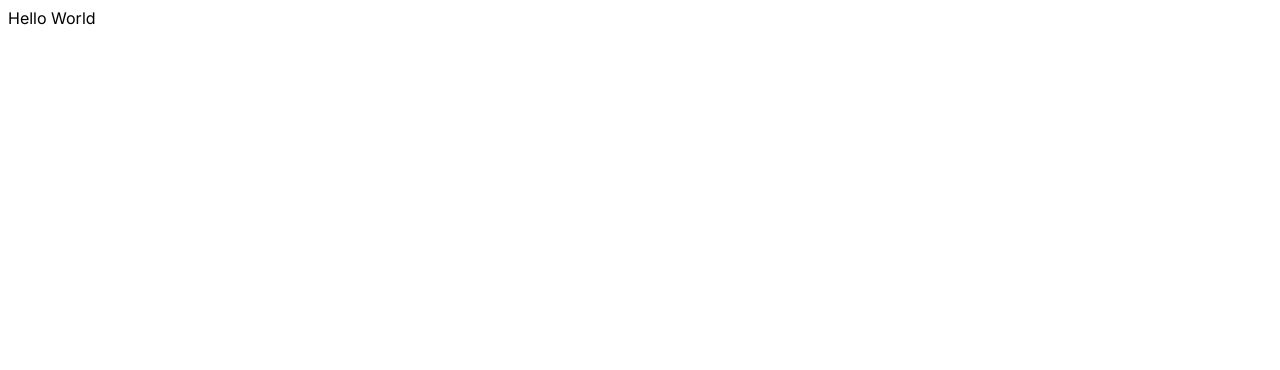
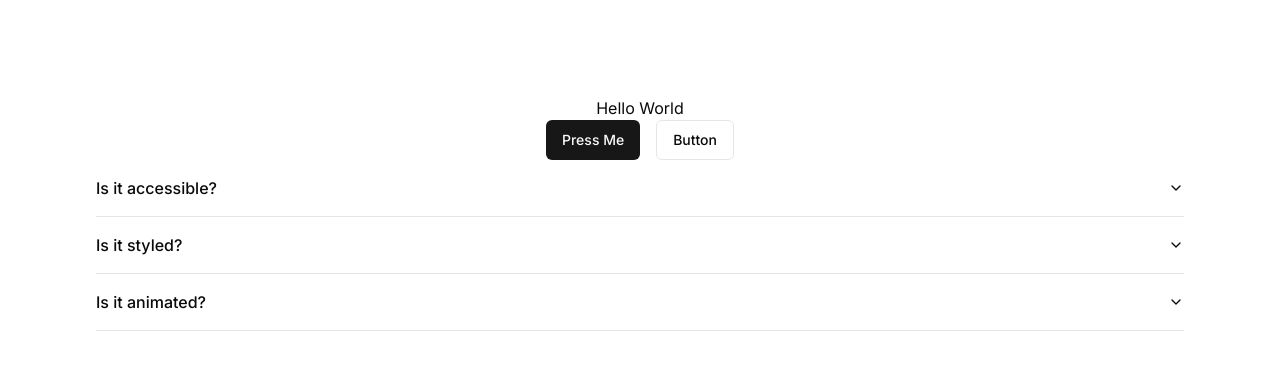
Before and after one commit to g-thinh/yahpa, a Next.js app: page / in a window 1280 px wide. Shown: the top 370 px of the page. Built offline with nearby package versions, Linux system fonts and the light colour scheme.

Commit message:
add shadcn ui with button and accordion

```diff
--- /dev/null
+++ b/src/app/globals.css
@@ -0,0 +1,69 @@
+@tailwind base;
+@tailwind components;
+@tailwind utilities;
+
+@layer base {
+  :root {
+    --background: 0 0% 100%;
+    --foreground: 0 0% 3.9%;
+    --card: 0 0% 100%;
+    --card-foreground: 0 0% 3.9%;
+    --popover: 0 0% 100%;
+    --popover-foreground: 0 0% 3.9%;
+    --primary: 0 0% 9%;
+    --primary-foreground: 0 0% 98%;
+    --secondary: 0 0% 96.1%;
+    --secondary-foreground: 0 0% 9%;
+    --muted: 0 0% 96.1%;
+    --muted-foreground: 0 0% 45.1%;
+    --accent: 0 0% 96.1%;
+    --accent-foreground: 0 0% 9%;
+    --destructive: 0 84.2% 60.2%;
+    --destructive-foreground: 0 0% 98%;
+    --border: 0 0% 89.8%;
+    --input: 0 0% 89.8%;
+    --ring: 0 0% 3.9%;
+    --radius: 0.5rem;
+    --chart-1: 12 76% 61%;
+    --chart-2: 173 58% 39%;
+    --chart-3: 197 37% 24%;
+    --chart-4: 43 74% 66%;
+    --chart-5: 27 87% 67%;
+  }
+
+  .dark {
+    --background: 0 0% 3.9%;
+    --foreground: 0 0% 98%;
+    --card: 0 0% 3.9%;
+    --card-foreground: 0 0% 98%;
+    --popover: 0 0% 3.9%;
+    --popover-foreground: 0 0% 98%;
+    --primary: 0 0% 98%;
+    --primary-foreground: 0 0% 9%;
+    --secondary: 0 0% 14.9%;
+    --secondary-foreground: 0 0% 98%;
+    --muted: 0 0% 14.9%;
+    --muted-foreground: 0 0% 63.9%;
+    --accent: 0 0% 14.9%;
+    --accent-foreground: 0 0% 98%;
+    --destructive: 0 62.8% 30.6%;
+    --destructive-foreground: 0 0% 98%;
+    --border: 0 0% 14.9%;
+    --input: 0 0% 14.9%;
+    --ring: 0 0% 83.1%;
+    --chart-1: 220 70% 50%;
+    --chart-2: 160 60% 45%;
+    --chart-3: 30 80% 55%;
+    --chart-4: 280 65% 60%;
+    --chart-5: 340 75% 55%;
+  }
+}
+
+@layer base {
+  * {
+    @apply border-border;
+  }
+  body {
+    @apply bg-background text-foreground;
+  }
+}
--- a/src/app/page.tsx
+++ b/src/app/page.tsx
@@ -1,7 +1,41 @@
+import { Button } from "@/components/ui/button";
+import "./globals.css";
+import {
+  Accordion,
+  AccordionContent,
+  AccordionItem,
+  AccordionTrigger,
+} from "@/components/ui/accordion";
+
 export default function Home() {
   return (
-    <main className="flex min-h-screen flex-col items-center justify-between p-24">
+    <main className="flex min-h-screen flex-col items-center p-24">
       <div>Hello World</div>
+      <div className="flex gap-4">
+        <Button>Press Me</Button>
+        <Button variant="outline">Button</Button>
+      </div>
+      <Accordion type="single" collapsible className="w-full">
+        <AccordionItem value="item-1">
+          <AccordionTrigger>Is it accessible?</AccordionTrigger>
+          <AccordionContent>
+            Yes. It adheres to the WAI-ARIA design pattern.
+          </AccordionContent>
+        </AccordionItem>
+        <AccordionItem value="item-2">
+          <AccordionTrigger>Is it styled?</AccordionTrigger>
+          <AccordionContent>
+            Yes. It comes with default styles that matches the other
+            components&apos; aesthetic.
+          </AccordionContent>
+        </AccordionItem>
+        <AccordionItem value="item-3">
+          <AccordionTrigger>Is it animated?</AccordionTrigger>
+          <AccordionContent>
+            Yes. It's animated by default, but you can disable it if you prefer.
+          </AccordionContent>
+        </AccordionItem>
+      </Accordion>
     </main>
   );
 }
--- /dev/null
+++ b/src/components/ui/accordion.tsx
@@ -0,0 +1,58 @@
+"use client"
+
+import * as React from "react"
+import * as AccordionPrimitive from "@radix-ui/react-accordion"
+import { ChevronDown } from "lucide-react"
+
+import { cn } from "@/lib/utils"
+
+const Accordion = AccordionPrimitive.Root
+
+const AccordionItem = React.forwardRef<
+  React.ElementRef<typeof AccordionPrimitive.Item>,
+  React.ComponentPropsWithoutRef<typeof AccordionPrimitive.Item>
+>(({ className, ...props }, ref) => (
+  <AccordionPrimitive.Item
+    ref={ref}
+    className={cn("border-b", className)}
+    {...props}
+  />
+))
+AccordionItem.displayName = "AccordionItem"
+
+const AccordionTrigger = React.forwardRef<
+  React.ElementRef<typeof AccordionPrimitive.Trigger>,
+  React.ComponentPropsWithoutRef<typeof AccordionPrimitive.Trigger>
+>(({ className, children, ...props }, ref) => (
+  <AccordionPrimitive.Header className="flex">
+    <AccordionPrimitive.Trigger
+      ref={ref}
+      className={cn(
+        "flex flex-1 items-center justify-between py-4 font-medium transition-all hover:underline [&[data-state=open]>svg]:rotate-180",
+        className
+      )}
+      {...props}
+    >
+      {children}
+      <ChevronDown className="h-4 w-4 shrink-0 transition-transform duration-200" />
+    </AccordionPrimitive.Trigger>
+  </AccordionPrimitive.Header>
+))
+AccordionTrigger.displayName = AccordionPrimitive.Trigger.displayName
+
+const AccordionContent = React.forwardRef<
+  React.ElementRef<typeof AccordionPrimitive.Content>,
+  React.ComponentPropsWithoutRef<typeof AccordionPrimitive.Content>
+>(({ className, children, ...props }, ref) => (
+  <AccordionPrimitive.Content
+    ref={ref}
+    className="overflow-hidden text-sm transition-all data-[state=closed]:animate-accordion-up data-[state=open]:animate-accordion-down"
+    {...props}
+  >
+    <div className={cn("pb-4 pt-0", className)}>{children}</div>
+  </AccordionPrimitive.Content>
+))
+
+AccordionContent.displayName = AccordionPrimitive.Content.displayName
+
+export { Accordion, AccordionItem, AccordionTrigger, AccordionContent }
--- /dev/null
+++ b/src/components/ui/button.tsx
@@ -0,0 +1,56 @@
+import * as React from "react"
+import { Slot } from "@radix-ui/react-slot"
+import { cva, type VariantProps } from "class-variance-authority"
+
+import { cn } from "@/lib/utils"
+
+const buttonVariants = cva(
+  "inline-flex items-center justify-center whitespace-nowrap rounded-md text-sm font-medium ring-offset-background transition-colors focus-visible:outline-none focus-visible:ring-2 focus-visible:ring-ring focus-visible:ring-offset-2 disabled:pointer-events-none disabled:opacity-50",
+  {
+    variants: {
+      variant: {
+        default: "bg-primary text-primary-foreground hover:bg-primary/90",
+        destructive:
+          "bg-destructive text-destructive-foreground hover:bg-destructive/90",
+        outline:
+          "border border-input bg-background hover:bg-accent hover:text-accent-foreground",
+        secondary:
+          "bg-secondary text-secondary-foreground hover:bg-secondary/80",
+        ghost: "hover:bg-accent hover:text-accent-foreground",
+        link: "text-primary underline-offset-4 hover:underline",
+      },
+      size: {
+        default: "h-10 px-4 py-2",
+        sm: "h-9 rounded-md px-3",
+        lg: "h-11 rounded-md px-8",
+        icon: "h-10 w-10",
+      },
+    },
+    defaultVariants: {
+      variant: "default",
+      size: "default",
+    },
+  }
+)
+
+export interface ButtonProps
+  extends React.ButtonHTMLAttributes<HTMLButtonElement>,
+    VariantProps<typeof buttonVariants> {
+  asChild?: boolean
+}
+
+const Button = React.forwardRef<HTMLButtonElement, ButtonProps>(
+  ({ className, variant, size, asChild = false, ...props }, ref) => {
+    const Comp = asChild ? Slot : "button"
+    return (
+      <Comp
+        className={cn(buttonVariants({ variant, size, className }))}
+        ref={ref}
+        {...props}
+      />
+    )
+  }
+)
+Button.displayName = "Button"
+
+export { Button, buttonVariants }
--- /dev/null
+++ b/src/lib/utils.ts
@@ -0,0 +1,6 @@
+import { type ClassValue, clsx } from "clsx"
+import { twMerge } from "tailwind-merge"
+
+export function cn(...inputs: ClassValue[]) {
+  return twMerge(clsx(inputs))
+}
--- /dev/null
+++ b/tailwind.config.js
@@ -0,0 +1,77 @@
+/** @type {import('tailwindcss').Config} */
+module.exports = {
+  darkMode: ["class"],
+  content: [
+    './pages/**/*.{ts,tsx}',
+    './components/**/*.{ts,tsx}',
+    './app/**/*.{ts,tsx}',
+    './src/**/*.{ts,tsx}',
+  ],
+  prefix: "",
+  theme: {
+    container: {
+      center: true,
+      padding: "2rem",
+      screens: {
+        "2xl": "1400px",
+      },
+    },
+    extend: {
+      colors: {
+        border: "hsl(var(--border))",
+        input: "hsl(var(--input))",
+        ring: "hsl(var(--ring))",
+        background: "hsl(var(--background))",
+        foreground: "hsl(var(--foreground))",
+        primary: {
+          DEFAULT: "hsl(var(--primary))",
+          foreground: "hsl(var(--primary-foreground))",
+        },
+        secondary: {
+          DEFAULT: "hsl(var(--secondary))",
+          foreground: "hsl(var(--secondary-foreground))",
+        },
+        destructive: {
+          DEFAULT: "hsl(var(--destructive))",
+          foreground: "hsl(var(--destructive-foreground))",
+        },
+        muted: {
+          DEFAULT: "hsl(var(--muted))",
+          foreground: "hsl(var(--muted-foreground))",
+        },
+        accent: {
+          DEFAULT: "hsl(var(--accent))",
+          foreground: "hsl(var(--accent-foreground))",
+        },
+        popover: {
+          DEFAULT: "hsl(var(--popover))",
+          foreground: "hsl(var(--popover-foreground))",
+        },
+        card: {
+          DEFAULT: "hsl(var(--card))",
+          foreground: "hsl(var(--card-foreground))",
+        },
+      },
+      borderRadius: {
+        lg: "var(--radius)",
+        md: "calc(var(--radius) - 2px)",
+        sm: "calc(var(--radius) - 4px)",
+      },
+      keyframes: {
+        "accordion-down": {
+          from: { height: "0" },
+          to: { height: "var(--radix-accordion-content-height)" },
+        },
+        "accordion-up": {
+          from: { height: "var(--radix-accordion-content-height)" },
+          to: { height: "0" },
+        },
+      },
+      animation: {
+        "accordion-down": "accordion-down 0.2s ease-out",
+        "accordion-up": "accordion-up 0.2s ease-out",
+      },
+    },
+  },
+  plugins: [require("tailwindcss-animate")],
+}
```
Also changed, not shown: package.json (+11 -4 lines), components.json (added), 1 other file (tests, documents, lock files or other folders).
